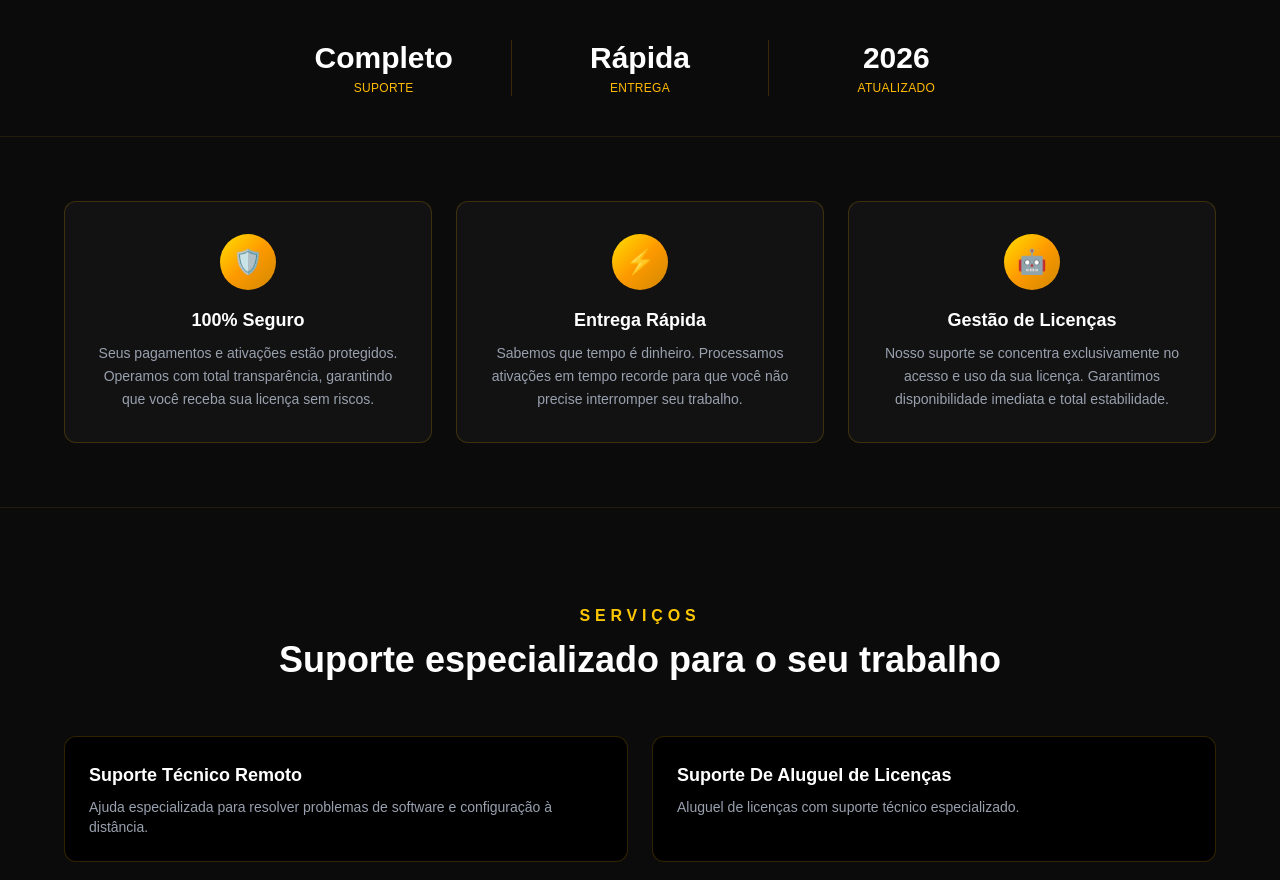
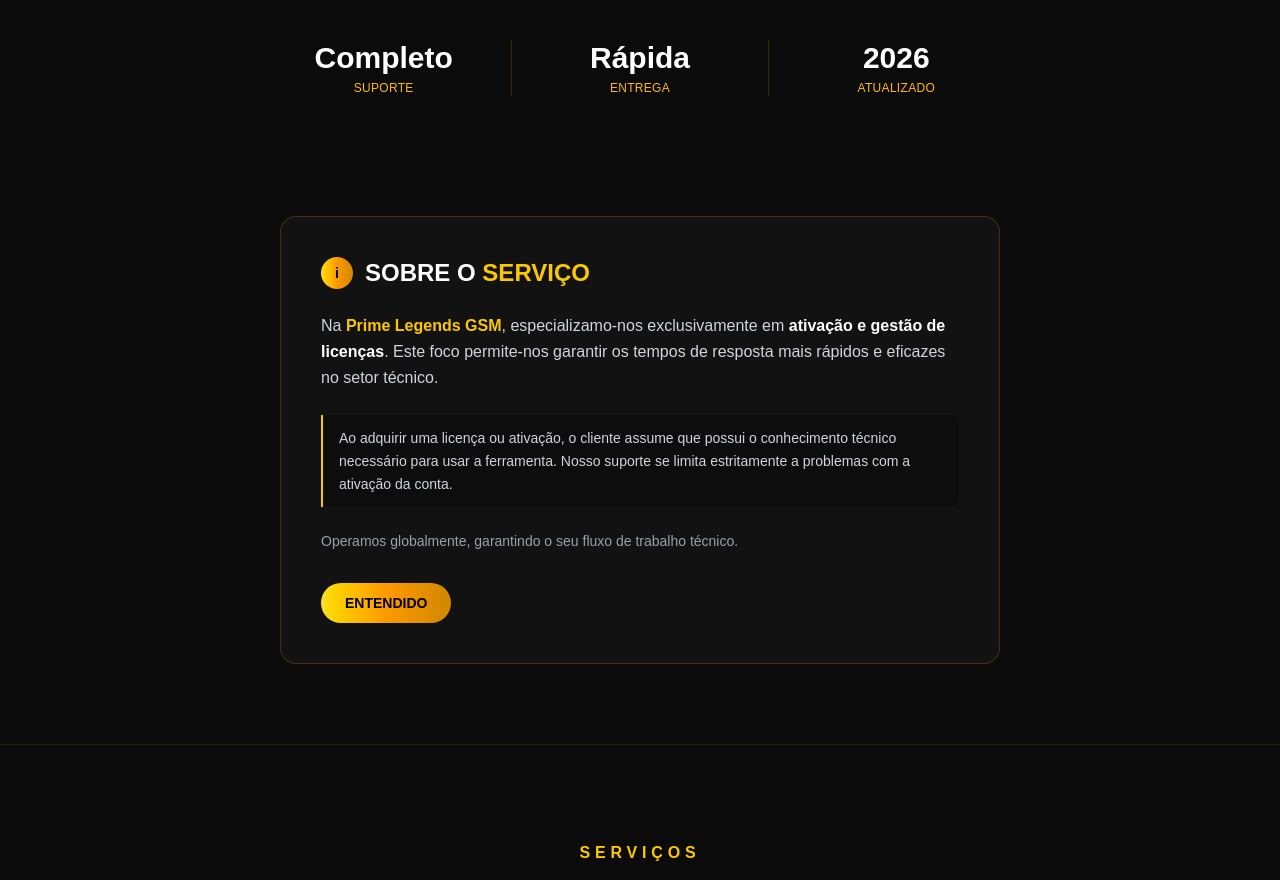
Before and after one commit to primelegendstech/prime-legends, a Next.js app: page / in a window 1280 px wide. Shown: the part 800-1680 px from the top of the page. Built offline with nearby package versions, Linux system fonts and the light colour scheme.

Commit message:
Adiciona seção Sobre estilizada

```diff
--- a/components/About.tsx
+++ b/components/About.tsx
@@ -1,75 +1,47 @@
 "use client";
 
-import { useIdioma } from "@/context/LanguageContext";
+export default function About() {
+  return (
+    <section
+      id="sobre"
+      className="max-w-3xl mx-auto px-6 py-20"
+    >
+      <div className="bg-white/[0.03] border border-yellow-500/20 rounded-2xl p-8 md:p-10">
+        <div className="flex items-center gap-3 mb-6">
+          <span className="flex items-center justify-center w-8 h-8 rounded-full bg-gradient-to-r from-yellow-300 via-amber-500 to-yellow-600 text-black font-bold text-sm">
+            i
+          </span>
+          <h2 className="text-xl md:text-2xl font-black text-white">
+            SOBRE O <span className="text-yellow-400">SERVIÇO</span>
+          </h2>
+        </div>
 
-const conteudo = {
-  pt: {
-    features: [
-      {
-        icon: "🛡️",
-        title: "100% Seguro",
-        description:
-          "Seus pagamentos e ativações estão protegidos. Operamos com total transparência, garantindo que você receba sua licença sem riscos.",
-      },
-      {
-        icon: "⚡",
-        title: "Entrega Rápida",
-        description:
-          "Sabemos que tempo é dinheiro. Processamos ativações em tempo recorde para que você não precise interromper seu trabalho.",
-      },
-      {
-        icon: "🤖",
-        title: "Gestão de Licenças",
-        description:
-          "Nosso suporte se concentra exclusivamente no acesso e uso da sua licença. Garantimos disponibilidade imediata e total estabilidade.",
-      },
-    ],
-  },
-  en: {
-    features: [
-      {
-        icon: "🛡️",
-        title: "100% Secure",
-        description:
-          "Your payments and activations are protected. We operate with full transparency, ensuring you receive your license risk-free.",
-      },
-      {
-        icon: "⚡",
-        title: "Fast Delivery",
-        description:
-          "We know time is money. We process activations in record time so you never have to stop working.",
-      },
-      {
-        icon: "🤖",
-        title: "License Management",
-        description:
-          "Our support focuses exclusively on access and use of your license. We guarantee immediate availability and full stability.",
-      },
-    ],
-  },
-};
+        <p className="text-gray-300 text-sm md:text-base leading-relaxed mb-6">
+          Na <span className="font-bold text-yellow-400">Prime Legends GSM</span>,
+          especializamo-nos exclusivamente em{" "}
+          <span className="font-bold text-white">ativação e gestão de licenças</span>.
+          Este foco permite-nos garantir os tempos de resposta mais rápidos e eficazes
+          no setor técnico.
+        </p>
 
-export default function About() {
-  const { idioma } = useIdioma();
-  const { features } = conteudo[idioma];
+        <div className="border-l-2 border-yellow-400 bg-black/30 rounded-r-lg px-4 py-3 mb-6">
+          <p className="text-gray-300 text-sm leading-relaxed">
+            Ao adquirir uma licença ou ativação, o cliente assume que possui o
+            conhecimento técnico necessário para usar a ferramenta. Nosso suporte
+            se limita estritamente a problemas com a ativação da conta.
+          </p>
+        </div>
 
-  return (
-    <section id="sobre" className="bg-[#0B0B0B] px-6 py-16 border-t border-yellow-500/10">
-      <div className="max-w-6xl mx-auto grid grid-cols-1 sm:grid-cols-3 gap-6">
-        {features.map((f) => (
-          <div
-            key={f.title}
-            className="bg-[#121212] border border-yellow-500/20 rounded-xl p-8 text-center hover:border-yellow-400 transition"
-          >
-            <div className="w-14 h-14 mx-auto mb-4 rounded-full bg-gradient-to-br from-yellow-300 via-amber-500 to-yellow-600 flex items-center justify-center text-2xl">
-              {f.icon}
-            </div>
-            <h3 className="text-white font-bold text-lg mb-2">{f.title}</h3>
-            <p className="text-gray-400 text-sm leading-relaxed">
-              {f.description}
-            </p>
-          </div>
-        ))}
+        <p className="text-gray-400 text-sm mb-8">
+          Operamos globalmente, garantindo o seu fluxo de trabalho técnico.
+        </p>
+
+        <a
+          href="#home"
+          className="inline-flex items-center justify-center rounded-full bg-gradient-to-r from-yellow-300 via-amber-500 to-yellow-600 px-6 py-2.5 text-sm font-bold text-black transition hover:scale-105"
+        >
+          ENTENDIDO
+        </a>
       </div>
     </section>
   );
```
